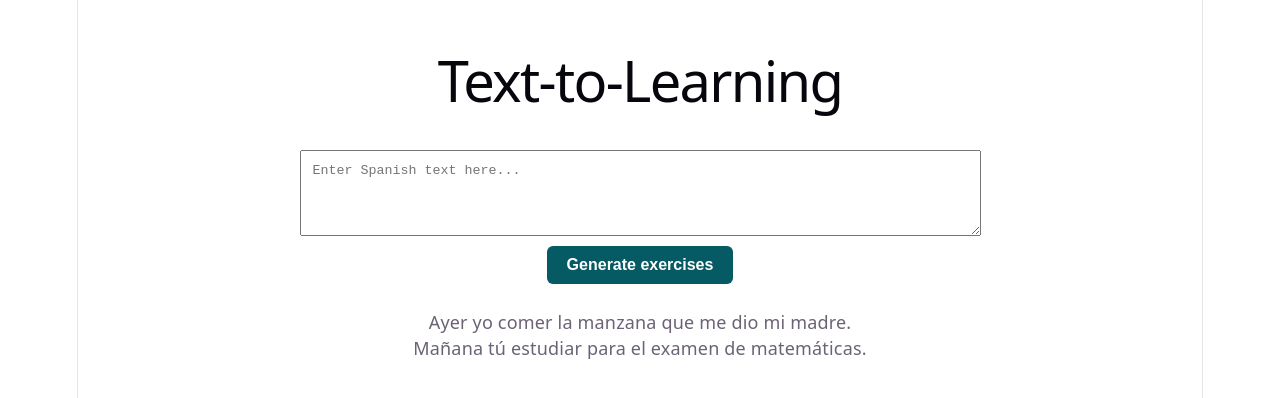
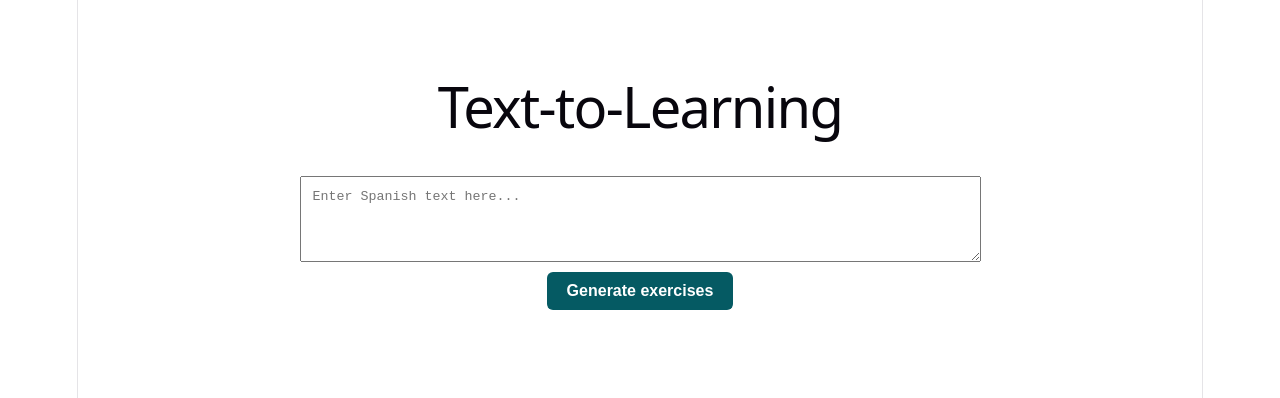
Before and after one commit to MekhiHernandez/text-to-learning, a React app in the folder frontend/: page / in a window 1280 px wide. Shown: the part 202-600 px from the top of the page. Built offline with nearby package versions, Linux system fonts and the light colour scheme; the HTML template or start-up script is replaced by a standard one.

Commit message:
feat: connect button to api response

```diff
--- a/frontend/src/App.jsx
+++ b/frontend/src/App.jsx
@@ -35,21 +35,35 @@ function Exercise({ exercise }) {
   return (<p>{exercise.preVerb} {exercise.maskedVerb} {exercise.postVerb}</p>);
 }
 
-const EXERCISES = [
-  {preVerb: "Ayer yo", maskedVerb: "comer", postVerb: "la manzana que me dio mi madre."},
-  {preVerb: "Mañana tú", maskedVerb: "estudiar", postVerb: "para el examen de matemáticas."},
-]
+function App() {
+  const [exercises, setExercises] = useState([]);
 
-function App() {
-  function handleSubmit(text) {
-    console.log("Submitted text:", text);
+  async function handleSubmit(text) {
+    const response = await fetch("http://localhost:8000/create_exercises", {
+      method: "POST",
+      headers: { "Content-Type": "application/json" },
+      body: JSON.stringify({ text }),
+    });
+    const data = await response.json();
+
+    const built = data.exercises.map((tokens, i) => {
+      const [maskIndex,answer] = data.answers[i];
+      return {
+        preVerb: tokens.slice(0, maskIndex).join(" "),
+        maskedVerb: tokens[maskIndex].replaceAll("[","").replaceAll("]",""),
+        postVerb: tokens.slice(maskIndex + 1).join(" "),
+        answer: answer
+      }
+    });
+    setExercises(built);
   }
+
 
   return (
     <main className="App">
       <h1>Text-to-Learning</h1>
       <EntryBox onSubmit={handleSubmit} />
-      <ExerciseList exercises={EXERCISES} />
+      <ExerciseList exercises={exercises} />
     </main>
   )
 }
```
